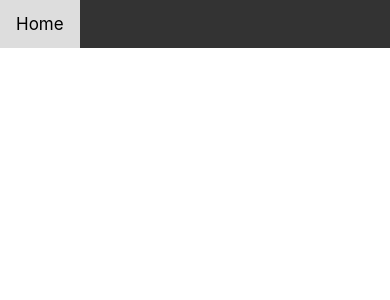
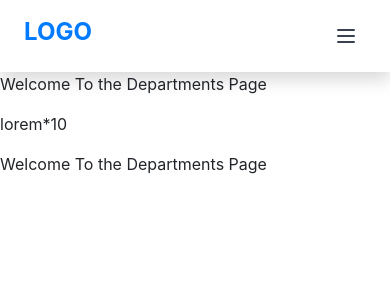
Before and after one commit to dennis-mburu/phase-3-project-internship-management-system, a React (Create React App) app in the folder client/internship_management_system/: page /departments in a window 390 px wide. Shown: the top 300 px of the page. Built offline with nearby package versions, Linux system fonts and the light colour scheme.

Commit message:
Added Tailwind and react bootstrap cdns then changed Navbar to be responsive

```diff
--- a/client/internship_management_system/public/index.html
+++ b/client/internship_management_system/public/index.html
@@ -24,6 +24,9 @@
       work correctly both with client-side routing and a non-root public URL.
       Learn how to configure a non-root public URL by running `npm run build`.
     -->
+    <link rel="stylesheet" href="https://cdnjs.cloudflare.com/ajax/libs/tailwindcss/2.2.19/tailwind.min.css" referrerpolicy="no-referrer" />
+    <link rel="stylesheet" href="https://cdn.jsdelivr.net/npm/bootstrap@4.6.2/dist/css/bootstrap.min.css" integrity="sha384-xOolHFLEh07PJGoPkLv1IbcEPTNtaed2xpHsD9ESMhqIYd0nLMwNLD69Npy4HI+N" crossorigin="anonymous">
+
     <title>React App</title>
   </head>
   <body>
--- a/client/internship_management_system/src/App.css
+++ b/client/internship_management_system/src/App.css
@@ -1,4 +1,4 @@
-.App {
+/* .App {
   text-align: center;
 }
 
@@ -35,7 +35,7 @@
   to {
     transform: rotate(360deg);
   }
-}
+} */
 
 
 /* My Css starts Here */
@@ -68,5 +68,6 @@
 .main {
   padding: 16px;
   margin-top: 30px;
-  /* height: 1500px; Used in this example to enable scrolling */
+  height: 1500px;
+  /* Used in this example to enable scrolling */
 }
--- a/client/internship_management_system/src/App.js
+++ b/client/internship_management_system/src/App.js
@@ -3,11 +3,22 @@
 import React from 'react';
 import {Route, Switch} from "react-router-dom"
 import NavBar from "./components/NavBar"
+import Departments from './components/Departments';
+import Home from "./components/Home"
 
 function App() {
   return (
     <div className="App">
       <NavBar />
+      <Switch>
+      <Route exact path ="/">
+        <Home/>
+      </Route>
+    <Route exact path ="/departments">
+      <Departments/>
+    </Route>
+
+      </Switch>
     </div>
   );
 }
--- /dev/null
+++ b/client/internship_management_system/src/components/Departments.js
@@ -0,0 +1,15 @@
+import React from "react";
+
+function Departments(){
+    return(
+        <div>
+            <p>Welcome To the Departments Page</p>
+            <p>lorem*10</p>
+            <p>Welcome To the Departments Page</p>
+
+        </div>
+    )
+}
+
+
+export default Departments;
--- /dev/null
+++ b/client/internship_management_system/src/components/Home.js
@@ -0,0 +1,13 @@
+import React from "react";
+
+
+function Home (){
+
+    return (
+        <div>
+            This is the Homepage
+        </div>
+    )
+}
+
+export default Home;
--- a/client/internship_management_system/src/components/NavBar.js
+++ b/client/internship_management_system/src/components/NavBar.js
@@ -1,15 +1,97 @@
-import React from "react";
+// import React from "react";
 import { NavLink } from "react-router-dom"
 
 
-function Navbar (){
+// function Navbar (){
+//     return (
+//         <div className="navbar">
+//             <NavLink  to="/" >
+//                 Home
+//             </NavLink>
+//             <NavLink to="/departments">
+//                 Departments</NavLink>
+//         </div>
+//     )
+// }
+
+// export default Navbar
+
+import { useState } from "react";
+
+export default function NavBar() {
+    const [navbar, setNavbar] = useState(false);
+
     return (
-        <div className="navbar">
-            <NavLink  to="/" >
-                Home
-            </NavLink>
-        </div>
-    )
+        <nav className="w-full bg-white shadow">
+            <div className="justify-between px-4 mx-auto lg:max-w-7xl md:items-center md:flex md:px-8">
+                <div>
+                    <div className="flex items-center justify-between py-3 md:py-5 md:block">
+                        <a href="javascript:void(0)">
+                            <h2 className="text-2xl font-bold">LOGO</h2>
+                        </a>
+                        <div className="md:hidden">
+                            <button
+                                className="p-2 text-gray-700 rounded-md outline-none focus:border-gray-400 focus:border"
+                                onClick={() => setNavbar(!navbar)}
+                            >
+                                {navbar ? (
+                                    <svg
+                                        xmlns="http://www.w3.org/2000/svg"
+                                        className="w-6 h-6"
+                                        viewBox="0 0 20 20"
+                                        fill="currentColor"
+                                    >
+                                        <path
+                                            fillRule="evenodd"
+                                            d="M4.293 4.293a1 1 0 011.414 0L10 8.586l4.293-4.293a1 1 0 111.414 1.414L11.414 10l4.293 4.293a1 1 0 01-1.414 1.414L10 11.414l-4.293 4.293a1 1 0 01-1.414-1.414L8.586 10 4.293 5.707a1 1 0 010-1.414z"
+                                            clipRule="evenodd"
+                                        />
+                                    </svg>
+                                ) : (
+                                    <svg
+                                        xmlns="http://www.w3.org/2000/svg"
+                                        className="w-6 h-6"
+                                        fill="none"
+                                        viewBox="0 0 24 24"
+                                        stroke="currentColor"
+                                        strokeWidth={2}
+                                    >
+                                        <path
+                                            strokeLinecap="round"
+                                            strokeLinejoin="round"
+                                            d="M4 6h16M4 12h16M4 18h16"
+                                        />
+                                    </svg>
+                                )}
+                            </button>
+                        </div>
+                    </div>
+                </div>
+                <div>
+                    <div
+                        className={`flex-1 justify-self-center pb-3 mt-8 md:block md:pb-0 md:mt-0 ${
+                            navbar ? "block" : "hidden"
+                        }`}
+                    >
+                        <ul className="items-center justify-center space-y-8 md:flex md:space-x-6 md:space-y-0">
+                            <li className="text-gray-600 hover:text-blue-600">
+                                {/* <a href="javascript:void(0)">Home</a> */}
+                                <NavLink  to="/" >Home</NavLink>
+                            </li>
+                            <li className="text-gray-600 hover:text-blue-600">
+                                {/* <a href="javascript:void(0)">Blog</a> */}
+                                <NavLink to="/departments">Departments</NavLink>
+                            </li>
+                            <li className="text-gray-600 hover:text-blue-600">
+                                <a href="javascript:void(0)">About US</a>
+                            </li>
+                            <li className="text-gray-600 hover:text-blue-600">
+                                <a href="javascript:void(0)">Contact US</a>
+                            </li>
+                        </ul>
+                    </div>
+                </div>
+            </div>
+        </nav>
+    );
 }
-
-export default Navbar
```
